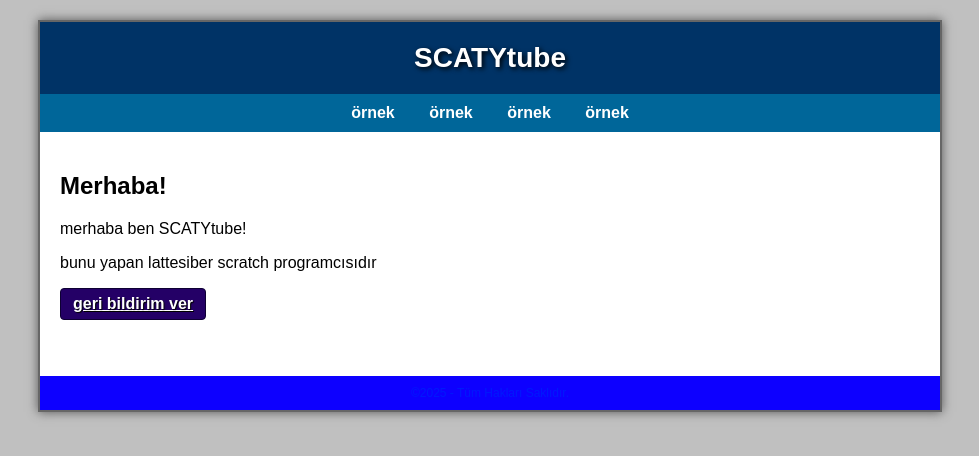
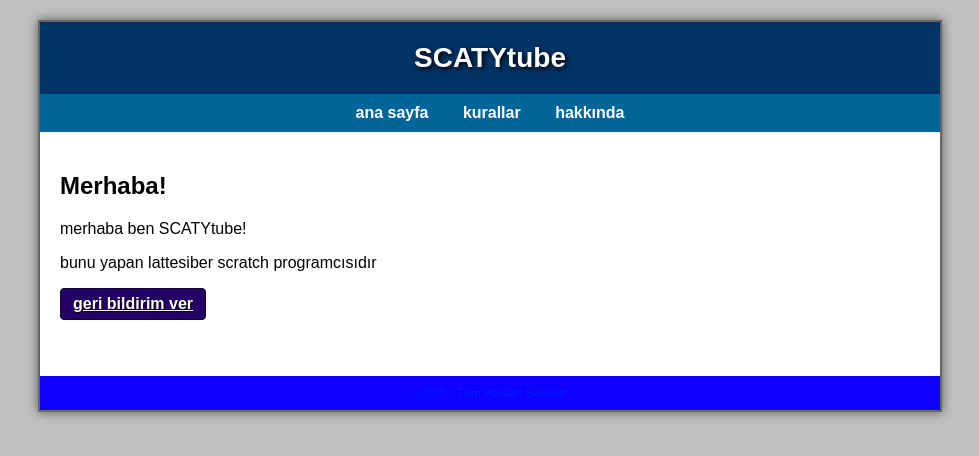
Before and after one commit to lattesiber/SCATYtubeabouth, a plain HTML site: page index.html in a window 1280 px wide. Shown: the whole page, without its empty margins (150-1129 px from the left). Drawn offline with Linux system fonts and the light colour scheme.

Commit message:
Update index.html

```diff
--- a/index.html
+++ b/index.html
@@ -81,12 +81,10 @@
     <div id="header">SCATYtube</div>
 
     <div id="menu">
-      <a href="https://example.com" target="_blank">örnek</a>
-      <a href="https://example.com" target="_blank">örnek</a>
-      <a href="https://example.com" target="_blank">örnek</a>
-      <a href="https://example.com" target="_blank">örnek</a>
+      <a href="https://lattesiber.github.io/SCATYtube" target="_blank">ana sayfa</a>
+      <a href="https://lattesiber.github.io/SCATYtuberules" target="_blank">kurallar</a>
+      <a href="https://lattesiber.github.io/SCATYtubeabouth" target="_blank">hakkında</a>
     </div>
-
     <div id="content">
       <h2>Merhaba!</h2>
       <p>merhaba ben SCATYtube!</p>
```
